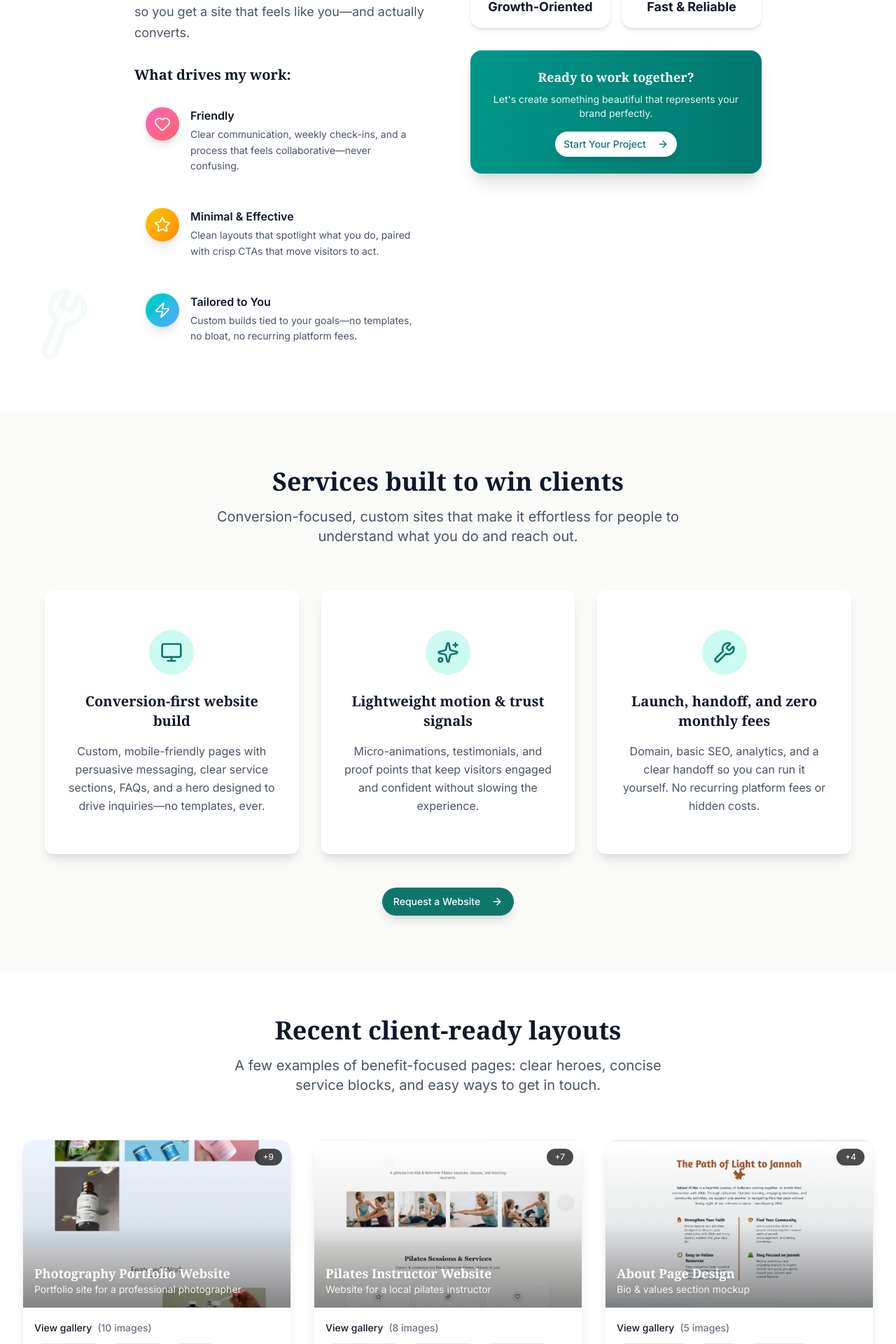
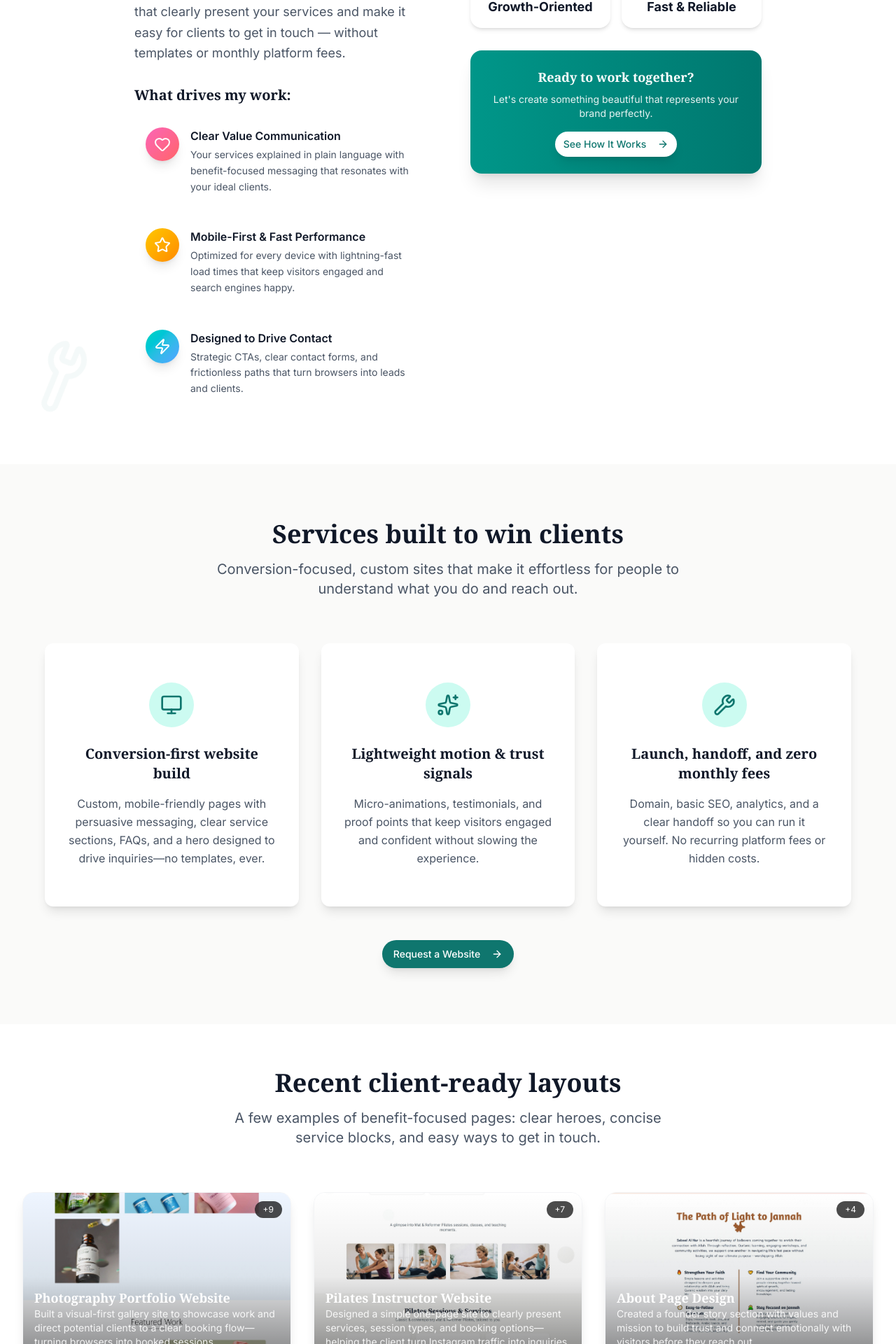
Before and after one commit to ioanap98/epitomeandco, a Next.js app: page / in a window 1280 px wide. Shown: the part 1180-3100 px from the top of the page at 70% size. Built offline with nearby package versions, Linux system fonts and the light colour scheme; a web font is replaced by a local one.

Commit message:
Fixed 16

```diff
--- a/app/page.tsx
+++ b/app/page.tsx
@@ -359,10 +359,10 @@ const [emailCopied, setEmailCopied] = React.useState(false);
                 className="space-y-6"
               >
                 <motion.p variants={itemVariants} className="text-lg text-gray-600 leading-relaxed">
-                  I&apos;m <span className="font-semibold text-teal-700">Ioana</span>, a UK-based web developer working with service businesses internationally. My focus: clear messaging, fast load times, and frictionless ways for visitors to contact you.
+                  I&apos;m <span className="font-semibold text-teal-700">Ioana</span>, a UK-based web developer working with service businesses internationally who want a clear online home that turns website visitors into paying clients.
                 </motion.p>
                 <motion.p variants={itemVariants} className="text-lg text-gray-600 leading-relaxed">
-                  I handle strategy, design, and build end-to-end, so you get a site that feels like you—and actually converts.
+                  I build simple, custom websites from scratch that clearly present your services and make it easy for clients to get in touch — without templates or monthly platform fees.
                 </motion.p>
               </motion.div>
 
@@ -384,23 +384,23 @@ const [emailCopied, setEmailCopied] = React.useState(false);
                   {[
                     {
                       icon: Heart,
-                      title: "Friendly",
+                      title: "Clear Value Communication",
                       description:
-                        "Clear communication, weekly check-ins, and a process that feels collaborative—never confusing.",
+                        "Your services explained in plain language with benefit-focused messaging that resonates with your ideal clients.",
                       color: "from-pink-400 to-red-400",
                     },
                     {
                       icon: Star,
-                      title: "Minimal & Effective",
+                      title: "Mobile-First & Fast Performance",
                       description:
-                        "Clean layouts that spotlight what you do, paired with crisp CTAs that move visitors to act.",
+                        "Optimized for every device with lightning-fast load times that keep visitors engaged and search engines happy.",
                       color: "from-yellow-400 to-orange-400",
                     },
                     {
                       icon: Zap,
-                      title: "Tailored to You ",
+                      title: "Designed to Drive Contact",
                       description:
-                        "Custom builds tied to your goals—no templates, no bloat, no recurring platform fees.",
+                        "Strategic CTAs, clear contact forms, and frictionless paths that turn browsers into leads and clients.",
                       color: "from-teal-400 to-blue-400",
                     },
                   ].map((value) => (
@@ -486,7 +486,7 @@ const [emailCopied, setEmailCopied] = React.useState(false);
                     asChild
                   >
                     <a href="#contact">
-                      Start Your Project
+                      See How It Works
                       <ArrowRight className="ml-2 h-4 w-4" />
                     </a>
                   </Button>
--- a/components/portfolio.tsx
+++ b/components/portfolio.tsx
@@ -25,7 +25,7 @@ export default function PortfolioSection() {
     () => [
       {
         title: "Photography Portfolio Website",
-        subtitle: "Portfolio site for a professional photographer",
+        subtitle: "Built a visual-first gallery site to showcase work and direct potential clients to a clear booking flow—turning browsers into booked sessions.",
         images: [
           "/photography-website.jpeg",
           "/photography-website-1.png",
@@ -42,7 +42,7 @@ export default function PortfolioSection() {
       },
       {
         title: "Pilates Instructor Website",
-        subtitle: "Website for a local pilates instructor",
+        subtitle: "Designed a simple one-page site to clearly present services, session types, and booking options—helping the client turn Instagram traffic into inquiries.",
         images: [
           "/pilates-website.jpeg",
           "/pilates_image_1.png",
@@ -57,7 +57,7 @@ export default function PortfolioSection() {
       },
       {
         title: "About Page Design",
-        subtitle: "Bio & values section mockup",
+        subtitle: "Created a founder story section with values and mission to build trust and connect emotionally with visitors before they reach out.",
         images: [
           "/islamic-website.jpeg",
           "/islamic-website-1.png",
```
